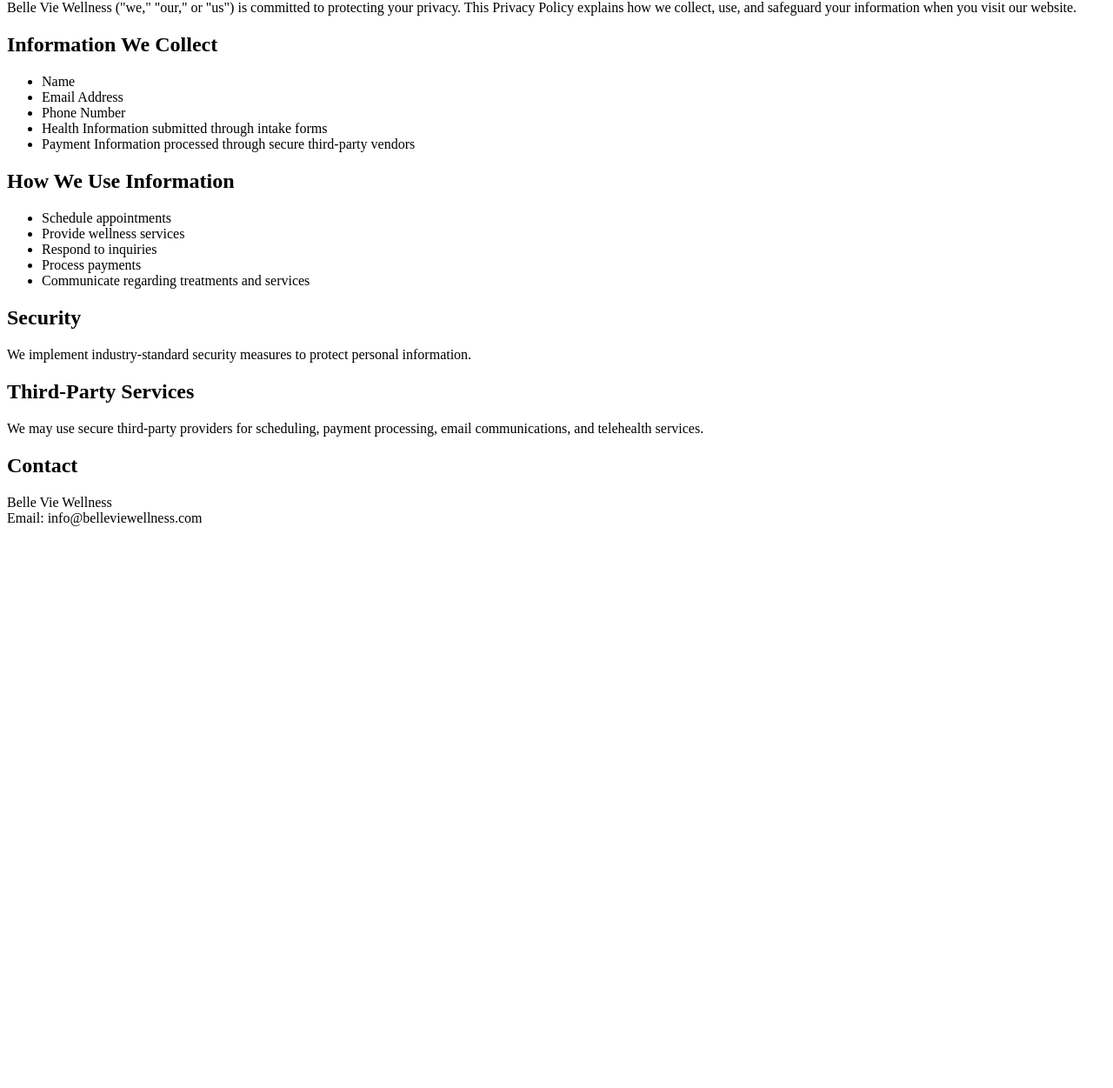
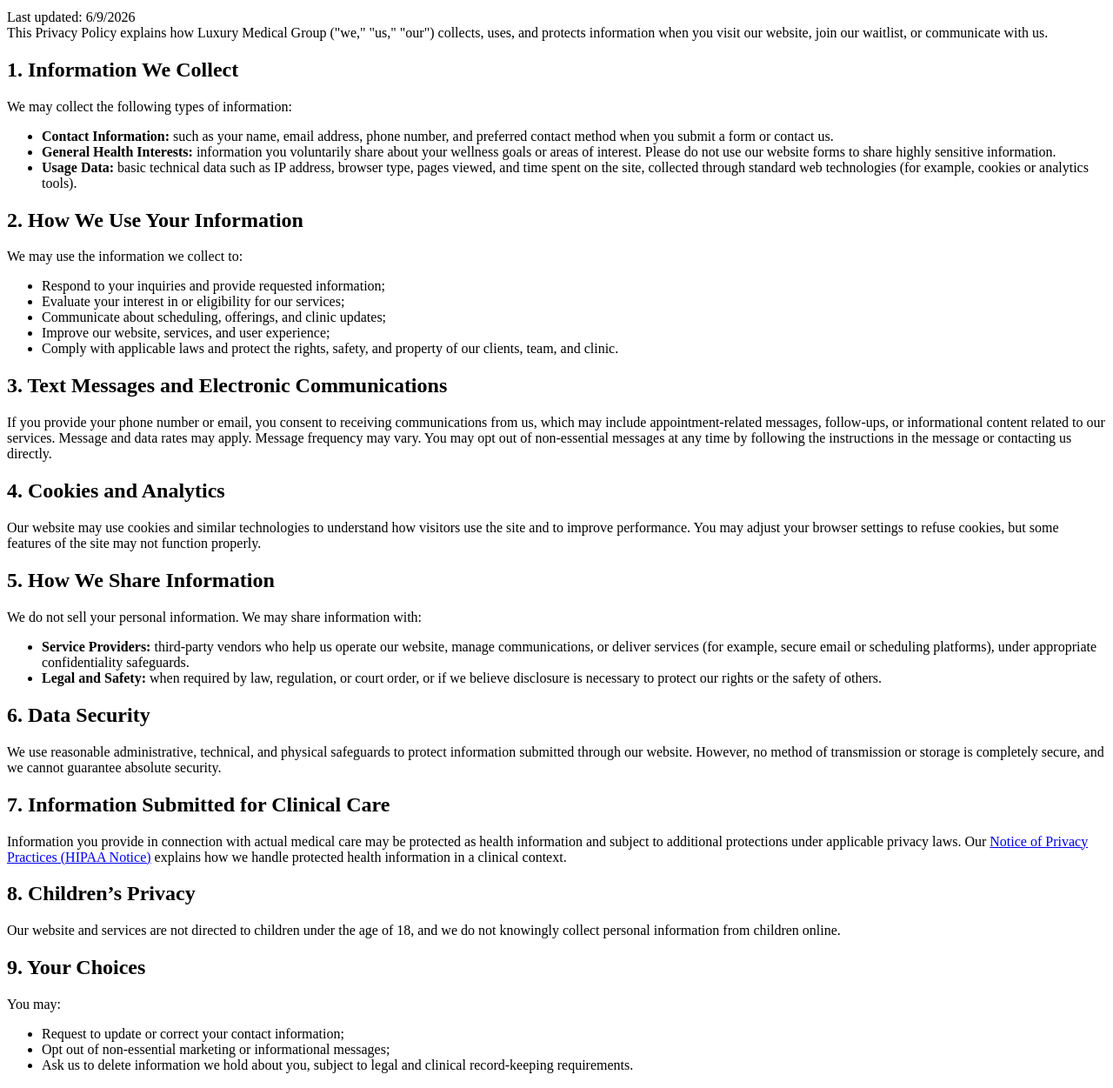
Before and after one commit to jmarino13/BelleVieWellness, a plain HTML site: page privacy-policy.html in a window 1280 px wide. Shown: the part 100-1351 px from the top of the page at 87% size. Before the commit the page ends 800 px from the top, so only its background shows below. Drawn offline with Linux system fonts and the light colour scheme.

Commit message:
Update privacy-policy.html

```diff
--- a/privacy-policy.html
+++ b/privacy-policy.html
@@ -1,40 +1,172 @@
-<h1>Privacy Policy</h1>
+<!DOCTYPE html>
+<html lang="en">
+<head>
+  <meta charset="UTF-8" />
+  <title>Privacy Policy | Luxury Medical Group</title>
+  <meta name="viewport" content="width=device-width, initial-scale=1" />
+  <link rel="stylesheet" href="styles.css" />
+</head>
+<body class="lm-page">
+  <header class="lm-header">
+    <div class="lm-container lm-header-inner">
+      <a href="index.html" class="lm-logo-group">
+        <img src="images/luxury-logo.png" alt="Luxury Medical Group Logo" class="lm-logo-img">
+        <span class="lm-logo-text">Luxury Medical Group</span>
+      </a>
+      <nav class="lm-nav">
+        <a href="index.html#how-it-works">How It Works</a>
+        <a href="index.html#services">Services</a>
+        <a href="index.html#contact" class="lm-nav-cta">Join the Waitlist</a>
+      </nav>
+    </div>
+  </header>
 
-<p>Effective Date: January 1, 2026</p>
+  <main class="lm-main">
+    <section class="lm-section">
+      <div class="lm-container lm-narrow lm-policy">
+        <h1>Privacy Policy</h1>
+        <p class="lm-small">
+          Last updated: <span id="pp-date"></span><br>
+          This Privacy Policy explains how Luxury Medical Group ("we," "us," "our")
+          collects, uses, and protects information when you visit our website, join
+          our waitlist, or communicate with us.
+        </p>
 
-<p>Belle Vie Wellness ("we," "our," or "us") is committed to protecting your privacy. This Privacy Policy explains how we collect, use, and safeguard your information when you visit our website.</p>
+        <h2>1. Information We Collect</h2>
+        <p>We may collect the following types of information:</p>
+        <ul>
+          <li>
+            <strong>Contact Information:</strong> such as your name, email address,
+            phone number, and preferred contact method when you submit a form or
+            contact us.
+          </li>
+          <li>
+            <strong>General Health Interests:</strong> information you voluntarily
+            share about your wellness goals or areas of interest. Please do not use
+            our website forms to share highly sensitive information.
+          </li>
+          <li>
+            <strong>Usage Data:</strong> basic technical data such as IP address,
+            browser type, pages viewed, and time spent on the site, collected through
+            standard web technologies (for example, cookies or analytics tools).
+          </li>
+        </ul>
 
-<h2>Information We Collect</h2>
+        <h2>2. How We Use Your Information</h2>
+        <p>We may use the information we collect to:</p>
+        <ul>
+          <li>Respond to your inquiries and provide requested information;</li>
+          <li>Evaluate your interest in or eligibility for our services;</li>
+          <li>Communicate about scheduling, offerings, and clinic updates;</li>
+          <li>Improve our website, services, and user experience;</li>
+          <li>
+            Comply with applicable laws and protect the rights, safety, and property
+            of our clients, team, and clinic.
+          </li>
+        </ul>
 
-<ul>
-<li>Name</li>
-<li>Email Address</li>
-<li>Phone Number</li>
-<li>Health Information submitted through intake forms</li>
-<li>Payment Information processed through secure third-party vendors</li>
-</ul>
+        <h2>3. Text Messages and Electronic Communications</h2>
+        <p>
+          If you provide your phone number or email, you consent to receiving
+          communications from us, which may include appointment-related messages,
+          follow-ups, or informational content related to our services. Message and
+          data rates may apply. Message frequency may vary. You may opt out of
+          non-essential messages at any time by following the instructions in the
+          message or contacting us directly.
+        </p>
 
-<h2>How We Use Information</h2>
+        <h2>4. Cookies and Analytics</h2>
+        <p>
+          Our website may use cookies and similar technologies to understand how
+          visitors use the site and to improve performance. You may adjust your
+          browser settings to refuse cookies, but some features of the site may not
+          function properly.
+        </p>
 
-<ul>
-<li>Schedule appointments</li>
-<li>Provide wellness services</li>
-<li>Respond to inquiries</li>
-<li>Process payments</li>
-<li>Communicate regarding treatments and services</li>
-</ul>
+        <h2>5. How We Share Information</h2>
+        <p>
+          We do not sell your personal information. We may share information with:
+        </p>
+        <ul>
+          <li>
+            <strong>Service Providers:</strong> third-party vendors who help us
+            operate our website, manage communications, or deliver services (for
+            example, secure email or scheduling platforms), under appropriate
+            confidentiality safeguards.
+          </li>
+          <li>
+            <strong>Legal and Safety:</strong> when required by law, regulation, or
+            court order, or if we believe disclosure is necessary to protect our
+            rights or the safety of others.
+          </li>
+        </ul>
 
-<h2>Security</h2>
+        <h2>6. Data Security</h2>
+        <p>
+          We use reasonable administrative, technical, and physical safeguards to
+          protect information submitted through our website. However, no method of
+          transmission or storage is completely secure, and we cannot guarantee
+          absolute security.
+        </p>
 
-<p>We implement industry-standard security measures to protect personal information.</p>
+        <h2>7. Information Submitted for Clinical Care</h2>
+        <p>
+          Information you provide in connection with actual medical care may be
+          protected as health information and subject to additional protections under
+          applicable privacy laws. Our
+          <a href="hipaa.html">Notice of Privacy Practices (HIPAA Notice)</a>
+          explains how we handle protected health information in a clinical context.
+        </p>
 
-<h2>Third-Party Services</h2>
+        <h2>8. Children’s Privacy</h2>
+        <p>
+          Our website and services are not directed to children under the age of 18,
+          and we do not knowingly collect personal information from children online.
+        </p>
 
-<p>We may use secure third-party providers for scheduling, payment processing, email communications, and telehealth services.</p>
+        <h2>9. Your Choices</h2>
+        <p>You may:</p>
+        <ul>
+          <li>Request to update or correct your contact information;</li>
+          <li>Opt out of non-essential marketing or informational messages;</li>
+          <li>
+            Ask us to delete information we hold about you, subject to legal and
+            clinical record-keeping requirements.
+          </li>
+        </ul>
 
-<h2>Contact</h2>
+        <h2>10. Changes to This Policy</h2>
+        <p>
+          We may update this Privacy Policy from time to time. The "Last updated"
+          date at the top of this page will reflect the most recent version. Your
+          continued use of the website after any changes means you accept the updated
+          policy.
+        </p>
 
-<p>
-Belle Vie Wellness<br>
-Email: info@belleviewellness.com
-</p>
+        <h2>11. Contact Us</h2>
+        <p>
+          If you have questions about this Privacy Policy or how we handle your
+          information, please contact Luxury Medical Group in Denver, Colorado using
+          the contact information provided on our website.
+        </p>
+      </div>
+    </section>
+  </main>
+
+  <footer class="lm-footer">
+    <div class="lm-container lm-footer-inner">
+      <p>&copy; <span id="year"></span> Luxury Medical Group. All rights reserved.</p>
+      <div class="lm-footer-links">
+        <a href="about.html">About</a>
+        <a href="privacy.html">Privacy Policy</a>
+        <a href="hipaa.html">HIPAA Notice</a>
+      </div>
+    </div>
+  </footer>
+
+  <script>
+    document.getElementById('year').textContent = new Date().getFullYear();
+    document.getElementById('pp-date').textContent = new Date().toLocaleDateString();
+  </script>
+</body>
+</html>
```
